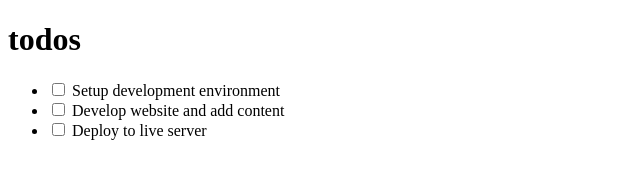
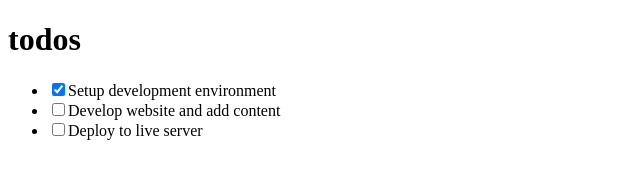
Before and after one commit to Sboursen/React-todo, a React (Create React App) app: page / in a window 1280 px wide. Shown: the top 173 px of the page, without its empty margins (0-640 px from the left). Built offline with nearby package versions, Linux system fonts and the light colour scheme.

Commit message:
Implement the completed toggle functionality

```diff
--- a/src/components/TodoContainer.js
+++ b/src/components/TodoContainer.js
@@ -2,6 +2,19 @@ import React from 'react';
 import TodosList from './TodosList';
 import Header from './Header';
 class TodoContainer extends React.Component {
+  handleChange = (id) => {
+    this.setState((prevState) => ({
+      todos: prevState.todos.map((todo) => {
+        if (todo.id === id) {
+          return {
+            ...todo,
+            completed: !todo.completed,
+          };
+        }
+        return todo;
+      }),
+    }));
+  };
   state = {
     todos: [
       {
@@ -25,7 +38,10 @@ class TodoContainer extends React.Component {
     return (
       <div>
         <Header />
-        <TodosList todos={this.state.todos} />
+        <TodosList
+          todos={this.state.todos}
+          handleChangeProps={this.handleChange}
+        />
       </div>
     );
   }
--- a/src/components/TodoItem.js
+++ b/src/components/TodoItem.js
@@ -4,7 +4,14 @@ class TodoItem extends React.Component {
   render() {
     return (
       <li>
-        <input type="checkbox" /> {this.props.todo.title}
+        <input
+          type="checkbox"
+          checked={this.props.todo.completed}
+          onChange={() =>
+            this.props.handleChangeProps(this.props.todo.id)
+          }
+        />
+        {this.props.todo.title}
       </li>
     );
   }
--- a/src/components/TodosList.js
+++ b/src/components/TodosList.js
@@ -6,7 +6,11 @@ export default class TodosList extends React.Component {
     return (
       <ul>
         {this.props.todos.map((todo) => (
-          <TodoItem key={todo.id} todo={todo} />
+          <TodoItem
+            key={todo.id}
+            todo={todo}
+            handleChangeProps={this.props.handleChangeProps}
+          />
         ))}
       </ul>
     );
```
